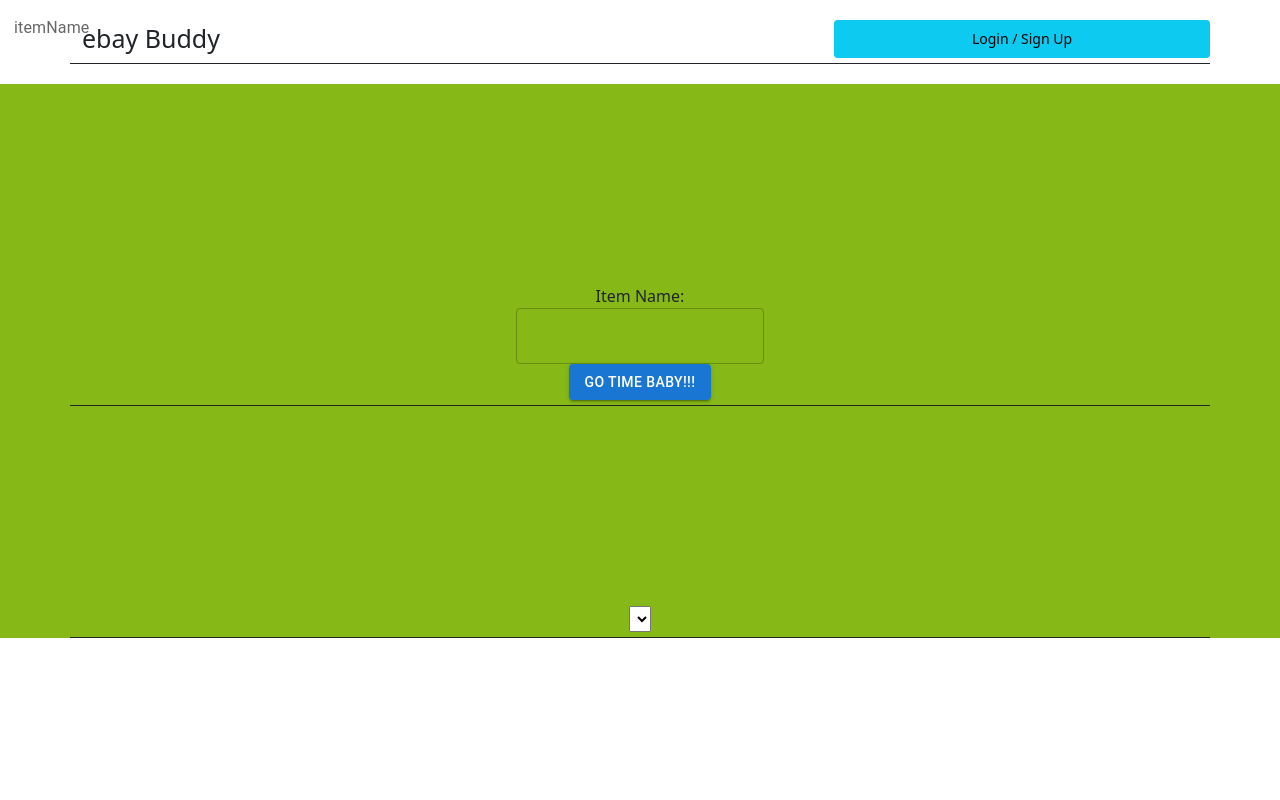
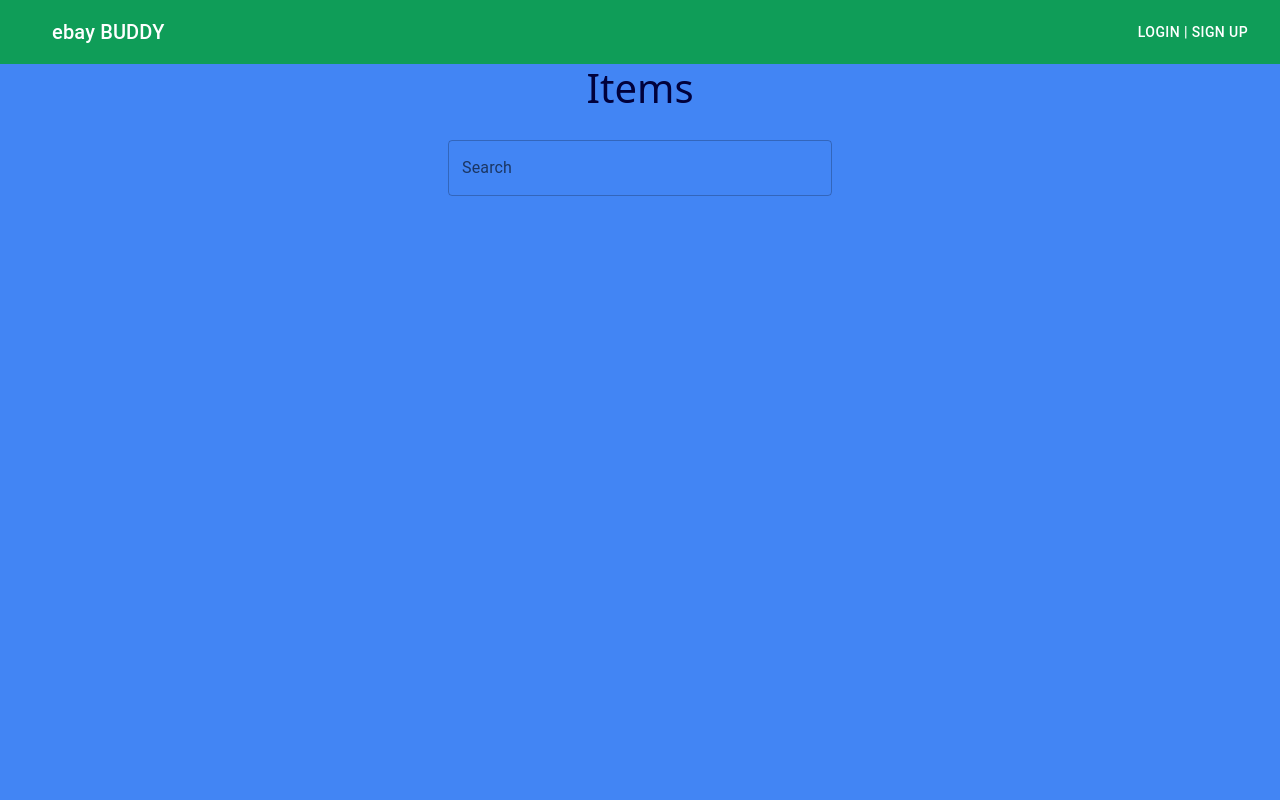
Before and after one commit to StarDotJPG/ebay-buddy, a React (Create React App) app in the folder Develop/client/: page / in a window 1280 px wide. Shown: the top 800 px of the page. Built offline with nearby package versions, Linux system fonts and the light colour scheme.

Commit message:
created NavBar, fixed spelling errors, added a search bar, edited multiple css files, Header.jsx is there but not being used because of NavBar.

```diff
--- a/Develop/client/src/App.css
+++ b/Develop/client/src/App.css
@@ -3,6 +3,5 @@
 }
 
 main {
-  margin-top: 20px;
-  background-color:#86B817;
+  background-color:#4285F4;
 }
--- a/Develop/client/src/App.js
+++ b/Develop/client/src/App.js
@@ -1,19 +1,17 @@
 import { BrowserRouter as Router, Switch, Route, Link } from "react-router-dom";
 import "./App.css";
-import Header from "./components/Header.jsx";
+import Header from "./components/Header";
 import Search from "./components/Search.jsx";
-import Item from "./components/Item.jsx"
-
+import Item from "./components/Item.jsx";
+import Appbar from "./components/Appbar/Appbar";
 import "bootstrap/dist/css/bootstrap.min.css";
 
 function App() {
   return (
     <div>
-      <Header />
-      <main>
-      <Search />
-      {/* <Item/> */}
-      </main>
+        <Appbar />
+        <Item />
+        <Search />
     </div>
   );
 }
--- a/Develop/client/src/assets/styles/Item.css
+++ b/Develop/client/src/assets/styles/Item.css
@@ -2,6 +2,26 @@
     margin: 0;
 }
 
-item-container {
-    border-bottom: 10px solid black;
+.main {
+    display: flex;
+    height: 100vh;
+    width: 100%;
+    align-items: center;
+    flex-direction: column;
+    row-gap: 20px;
+    background-color: #4285F4;
 }
+
+h1 {
+    margin: 10px;
+    font-size: 40px;
+    color: rgb(1, 1, 59);
+}
+
+.search {
+    width: 30%;
+}
+
+ul li {
+    font-size: 20px;
+}
--- a/Develop/client/src/assets/styles/Search.css
+++ b/Develop/client/src/assets/styles/Search.css
@@ -1,4 +1,3 @@
-
 
 .text-center {
     padding-top: 200px;
@@ -7,3 +6,7 @@
 .drop-down {
     min-width: fit-content;
 }
+
+main {
+    background-color: yellow;
+}
--- /dev/null
+++ b/Develop/client/src/components/Appbar/Appbar.jsx
@@ -0,0 +1,33 @@
+import * as React from 'react';
+import AppBar from '@mui/material/AppBar';
+import Box from '@mui/material/Box';
+import Toolbar from '@mui/material/Toolbar';
+import Typography from '@mui/material/Typography';
+import Button from '@mui/material/Button';
+import IconButton from '@mui/material/IconButton';
+
+
+ function Appbar() {
+  return (
+    <Box sx={{ flexGrow: 1 }}>
+      <AppBar position="static" style={{backgroundColor: '#0F9D58'}}>
+        <Toolbar>
+          <IconButton
+            size="large"
+            edge="start"
+            color="inherit"
+            aria-label="menu"
+            sx={{ mr: 2 }}
+          >
+          </IconButton>
+          <Typography variant="h6" component="div" sx={{ flexGrow: 1 }}>
+            ebay BUDDY
+          </Typography>
+          <Button color="inherit">Login | Sign Up</Button>
+        </Toolbar>
+      </AppBar>
+    </Box>
+  );
+}
+
+export default Appbar;
--- a/Develop/client/src/components/Item.jsx
+++ b/Develop/client/src/components/Item.jsx
@@ -1,24 +1,26 @@
-import React from "react";
-import "../assets/styles/Item.css";
-
-
-
-
-
-
+import { React, useState } from "react";
+import TextField from "@mui/material/TextField";
+import "../assets/styles/Item.css"
 
 function Item() {
+  return (
+    <div className="main">
+      <h1>Items</h1>
+      <div className="search">
+        <TextField
+          id="outlined-basic"
+          variant="outlined"
+          fullWidth
+          label="Search"
+        />
+      </div>
 
-    return (
-        <div id="item-container" class="item-container container border">
-            <div>
+      {/* Put the file.js that has the data imported to it from the JSON. It shoud bring up the inventory.
+      < />
+      */}
 
-            </div>
-
-        </div>
-
-
-        );
-    }
+    </div>
+  );
+}
 
 export default Item;
--- a/Develop/client/src/components/Search.jsx
+++ b/Develop/client/src/components/Search.jsx
@@ -2,8 +2,6 @@
 import "../assets/styles/Search.css";
 import TextField from '@mui/material/TextField';
 import Button from '@mui/material/Button';
-
-
 
 
 function Search() {
@@ -13,22 +11,22 @@
     console.log(item);
   }
   return (
-    <main class="background">
+    <main className="background">
       <form
         onSubmit={(event) => {
           itemSearch(event);
         }}
       >
-        <div class="text-center container">
+        <div className="text-center container">
           <label>Item Name: </label>
-          <TextField class="" id="itemName" label="itemName" variant="outlined" />
+          <TextField className="" id="itemName" label="itemName" variant="outlined" />
 
-          <Button variant="contained">GO TIME BABY!!!</Button>
+          <Button variant="contained">SEARCH</Button>
 
         </div>
-        <div class="drop-down text-center container">
-          <select class="" name="sections" id="sections">
-            <option class="" value="A1"></option>
+        <div className="drop-down text-center container">
+          <select className="" name="sections" id="sections">
+            <option className="" value="A1"></option>
           </select>
         </div>
       </form>
--- a/Develop/client/src/index.js
+++ b/Develop/client/src/index.js
@@ -3,12 +3,13 @@
 import './index.css';
 import App from './App';
 import reportWebVitals from './reportWebVitals';
+import { BrowserRouter } from 'react-router-dom';
 
 const root = ReactDOM.createRoot(document.getElementById('root'));
 root.render(
-  <React.StrictMode>
+  <BrowserRouter>
     <App />
-  </React.StrictMode>
+  </BrowserRouter>
 );
 
 // If you want to start measuring performance in your app, pass a function
```
